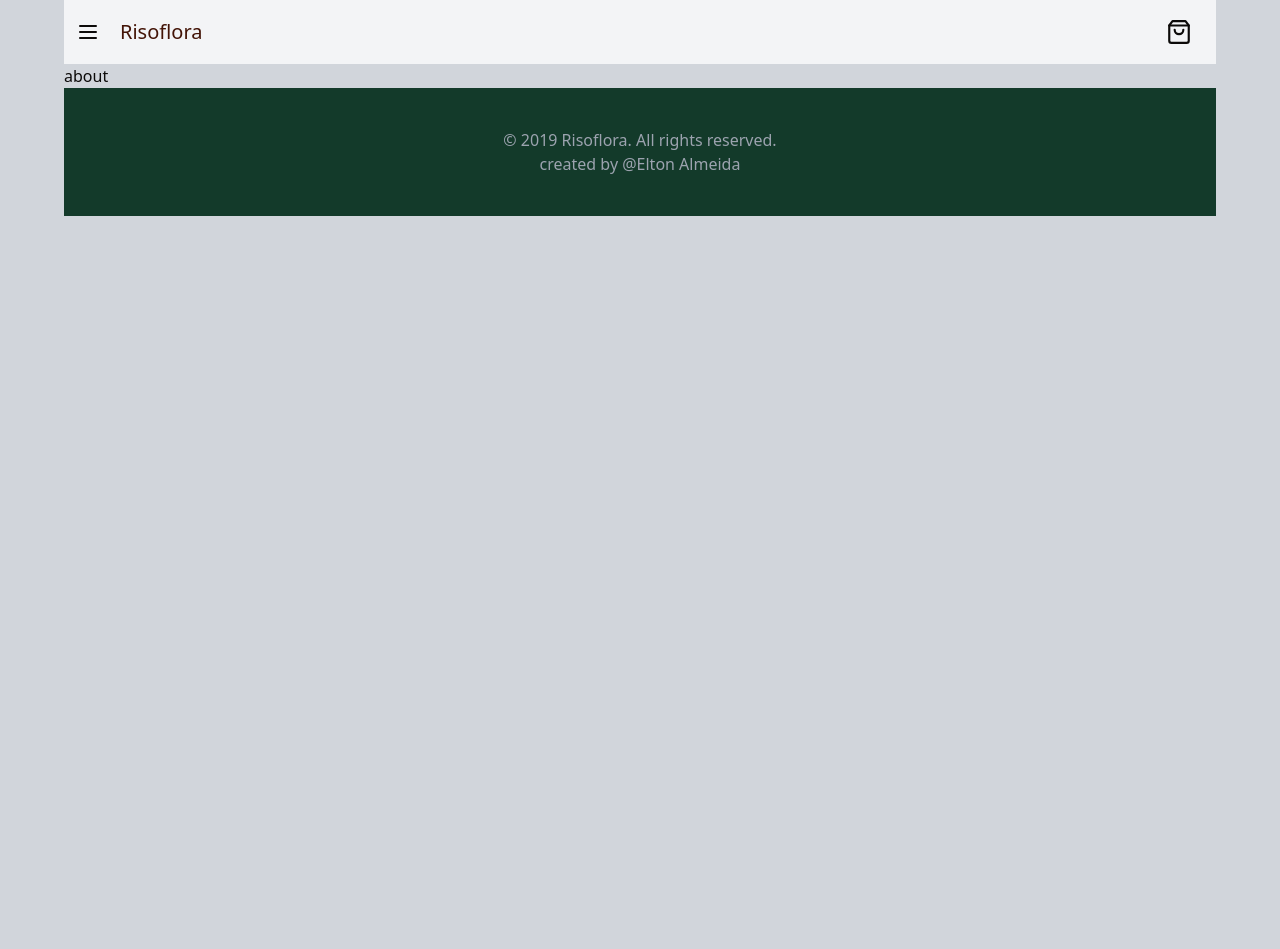
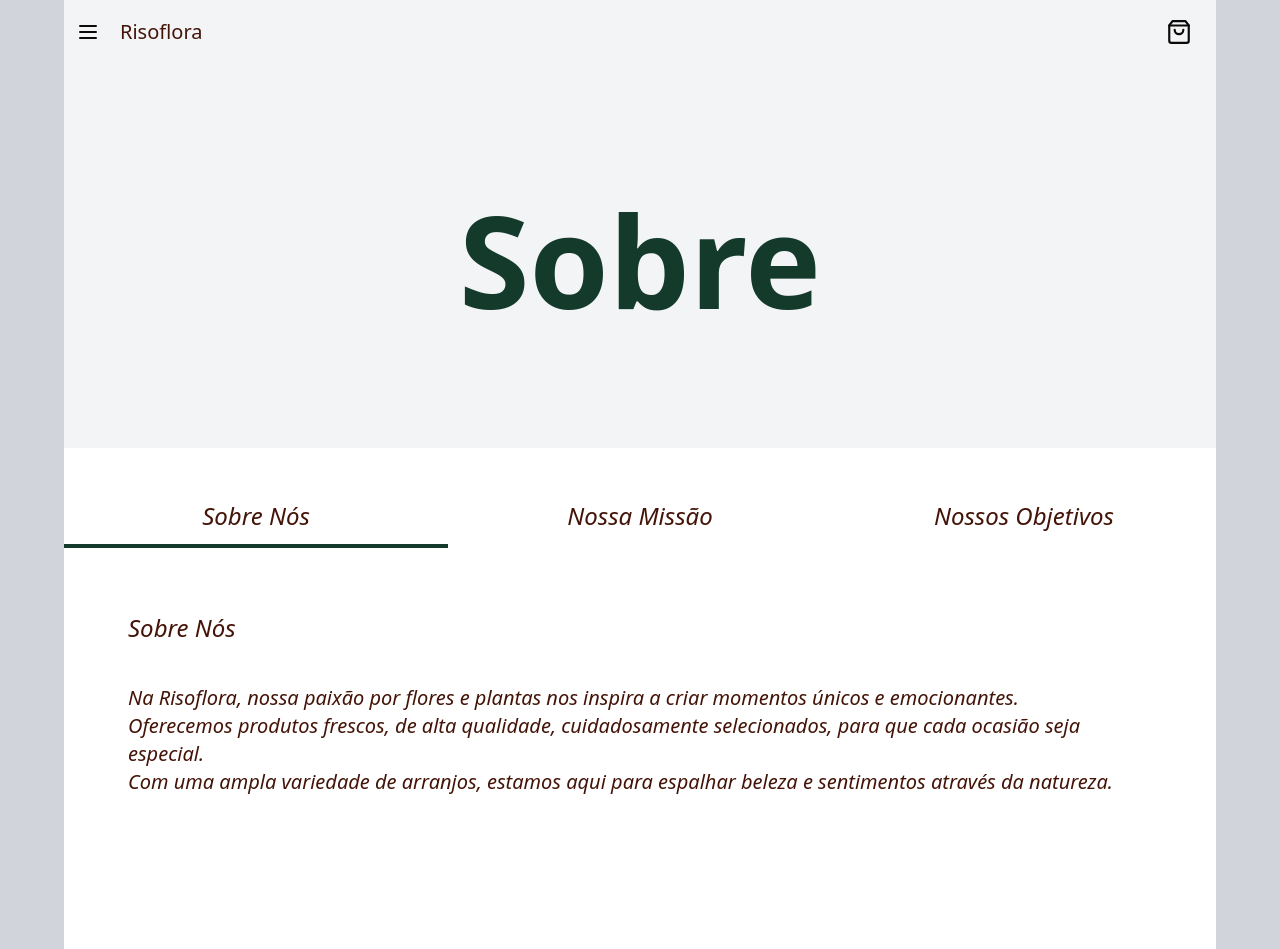
Before and after one commit to TonAlmeida/risoflora, a Next.js app: page /about in a window 1280 px wide. Shown: the top 949 px of the page. Built offline with nearby package versions, Linux system fonts and the light colour scheme.

Commit message:
recreating about

```diff
--- a/src/app/about/page.tsx
+++ b/src/app/about/page.tsx
@@ -1,7 +1,19 @@
+import { Curiosity } from "@/components/Curiosity";
+import { OurClients } from "@/components/OurClients";
+import { OurTeam } from "@/components/OurTeam";
+import { OurWork } from "@/components/OurWork";
+import { Tabs } from "@/components/Tabs";
+import { Banner } from "@/components/ui/Banner";
+
 export default function Page() {
     return (
-        <div>
-            about
-        </div>
+        <main>
+            <Banner title="Sobre" color="gray-100" url="/about" imageURL=""  />
+            <Tabs />
+            <OurWork />
+            <OurTeam />
+            <Curiosity title="história" body="foi criada em 1945 e tem uma longa história contada aqui" />
+            <OurClients />
+        </main>
     )
 }
--- a/src/components/OurClients.tsx
+++ b/src/components/OurClients.tsx
@@ -13,7 +13,7 @@ import { Title } from "@/components/ui/Title"
 
 export function OurClients() {
   return (
-    <div className="text-center">
+    <div className="text-center bg-white">
     <Title title="Depoimento de clientes" />
     <div className="w-full flex justify-center py-10">
         <Carousel
--- a/src/components/OurTeam.tsx
+++ b/src/components/OurTeam.tsx
@@ -13,7 +13,7 @@ import { Title } from "./ui/Title"
 
 export function OurTeam() {
   return (
-    <div className="text-center">
+    <div className="text-center bg-white">
     <Title title="Nosso Time" />
     <div className="w-full flex justify-center py-10">
         <Carousel
--- a/src/components/Tabs.tsx
+++ b/src/components/Tabs.tsx
@@ -13,7 +13,7 @@ export const Tabs = () => {
   };
 
   return (
-    <div className="my-10 text-orange-950 h-[600px] sm:h-[400px] bg-white">
+    <div className="py-10 text-orange-950 h-[600px] sm:h-[400px] bg-white">
       <div id="tabs" className="w-full flex justify-around italic">
         <div
           className={`${tabClass} ${selected == "about" && "border-risoflora border-b-4"}`}
```
